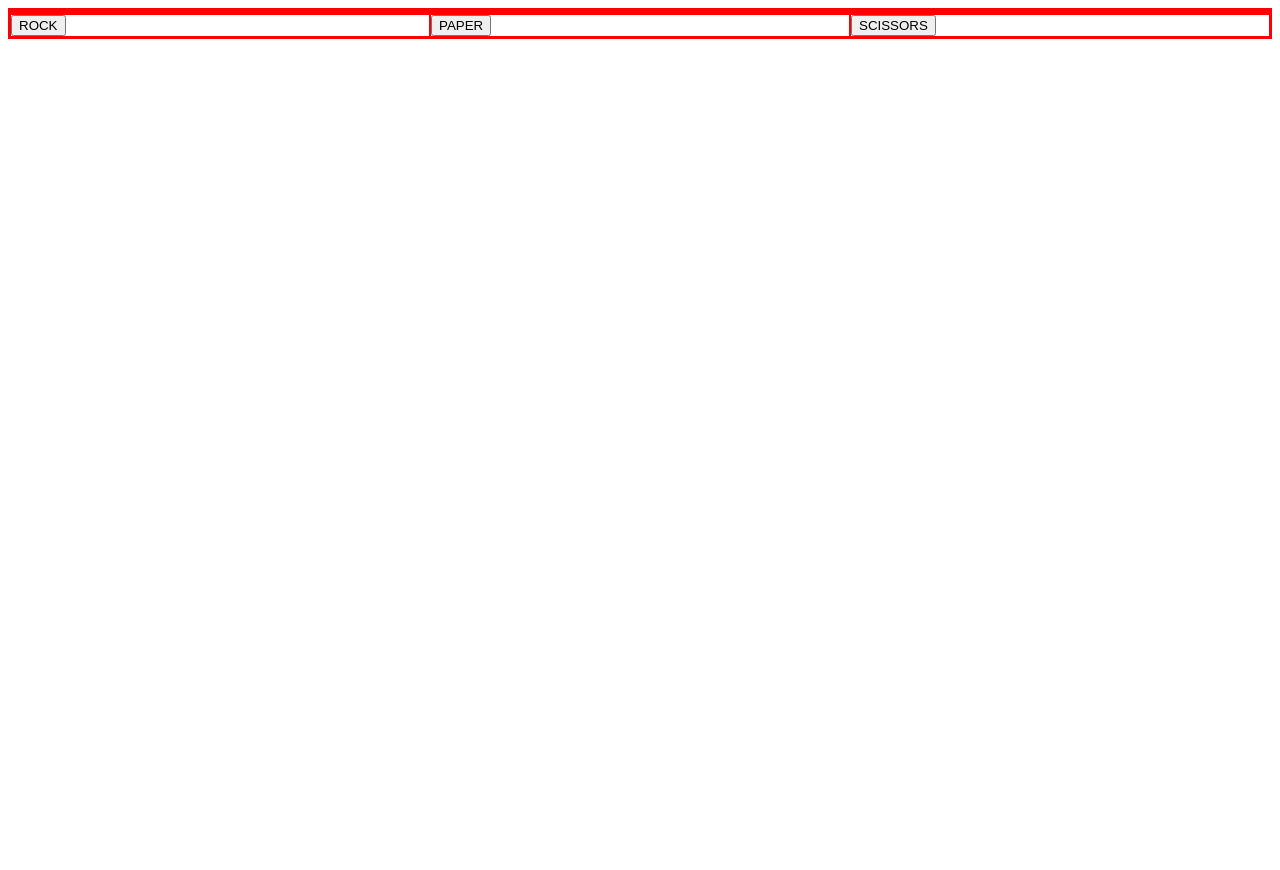
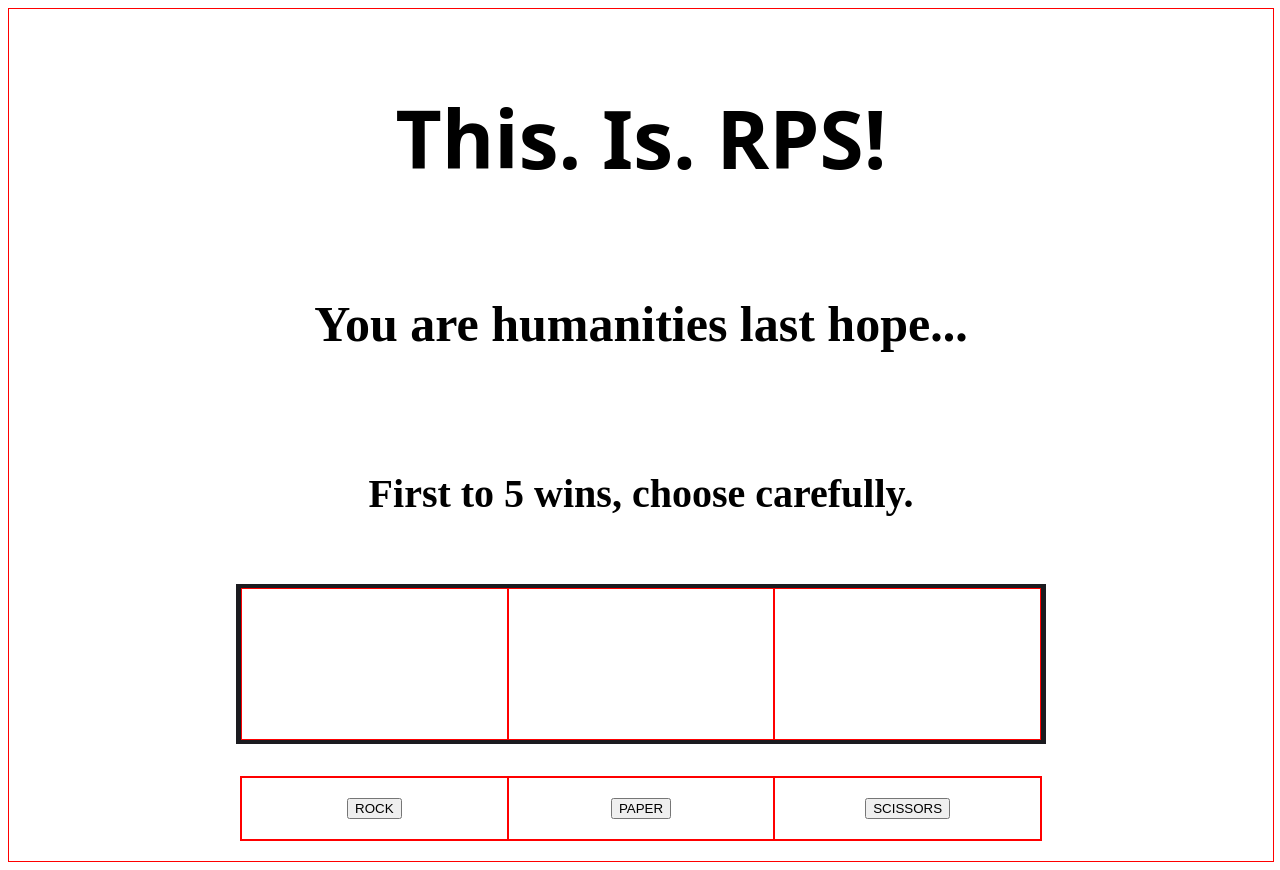
Before and after one commit to patrickoser/rock-paper-scissors, a plain HTML site: page index.html in a window 1280 px wide. Before the commit the page ends 800 px from the top, so only its background shows below. Drawn offline with Linux system fonts and the light colour scheme.

Commit message:
Jazzed it up a bit with CSS, will make it look better at a later date.

```diff
--- a/index.html
+++ b/index.html
@@ -9,6 +9,9 @@
 </head>
 <body>
     <div class="container">
+        <h1>This. Is. RPS!</h1>
+        <h3>You are humanities last hope...</h3>
+        <h5>First to 5 wins, choose carefully.</h5>
         <div id="displayContainer">
             <div class="gameDisplayBox">
                 <div class="roundDisplay"></div>
--- a/style.css
+++ b/style.css
@@ -2,56 +2,118 @@ body {
     display: flex;
     flex-direction: column;
     flex-wrap: wrap;
+    justify-content: center;
+    align-items: center;
 }
 
 .container {
+    display: flex;
+    height: 100%;
+    width: 100%;
+    flex-direction: column;
+    flex-wrap: nowrap;
+    align-items: center;
+    padding-top: 20px;
+    padding-bottom: 20px;
     border: red 1px solid;
-    display: flex;
-    flex-direction: column;
-    flex-wrap: wrap;
-    flex: 1;
+}
+h1 {
+    font-size: 80px;
+    font-family: system-ui, -apple-system, BlinkMacSystemFont, 'Segoe UI', Roboto, Oxygen, Ubuntu, Cantarell, 'Open Sans', 'Helvetica Neue', sans-serif;
+}
+
+h3 {
+    font-size: 50px;
+}
+
+h5 {
+    font-size: 40px;
 }
 
 #displayContainer {
-    border: red 1px solid;
     display: flex;
-    flex: 1;
+    justify-content: center;
+    align-items: center;
+    width: 800px;
+    height: 150px;
+    border: 5px solid rgb(27, 27, 31);
+    text-align: center;
+    font-weight: bolder;
+    font-size: 20px;
 }
 
 .gameDisplayBox {
     border: red 1px solid;
+    flex-direction: column;
     flex: 1;
+    display: flex;
+    height: 100%;
+    width: 100%;
+    justify-content: space-evenly;
+    align-items: center;
 }
 
 .playerDisplayBox {
     border: red 1px solid;
+    flex-direction: column;
     flex: 1;
+    display: flex;
+    height: 100%;
+    width: 100%;
+    justify-content: space-evenly;
+    align-items: center;
 }
 
 .computerDisplayBox {
     border: red 1px solid;
+    flex-direction: column;
     flex: 1;
+    display: flex;
+    height: 100%;
+    width: 100%;
+    justify-content: space-evenly;
+    align-items: center;
 }
 
 #rpsContainer {
     border: red 1px solid;
     display: flex;
     flex: 1;
+    margin-top: 32px;
+    justify-content: center;
+    align-items: center;
+    width: 800px;
+    height: 100px;
 }
 
 .rockBox {
     border: red 1px solid;
+    display: flex;
     flex: 1;
+    justify-content: center;
+    align-items: center;
+    padding-top: 20px;
+    padding-bottom: 20px;
 }
 
 .paperBox {
     border: red 1px solid;
+    display: flex;
     flex: 1;
+    justify-content: center;
+    align-items: center;
+    padding-top: 20px;
+    padding-bottom: 20px;
 }
 
 .scissorsBox {
     border: red 1px solid;
+    display: flex;
     flex: 1;
+    justify-content: center;
+    align-items: center;
+    padding-top: 20px;
+    padding-bottom: 20px;
 }
 
 .resetBox {
```
